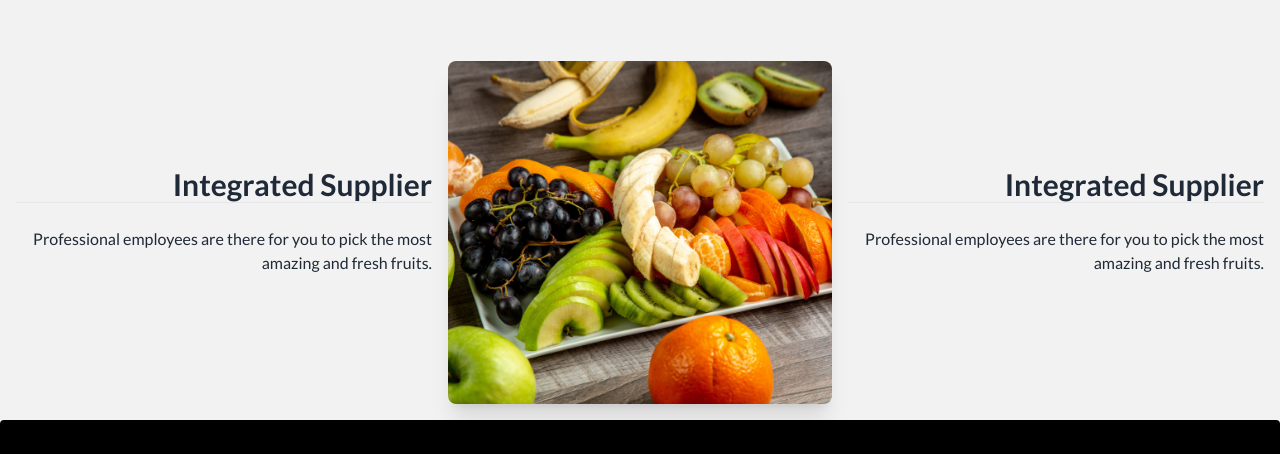
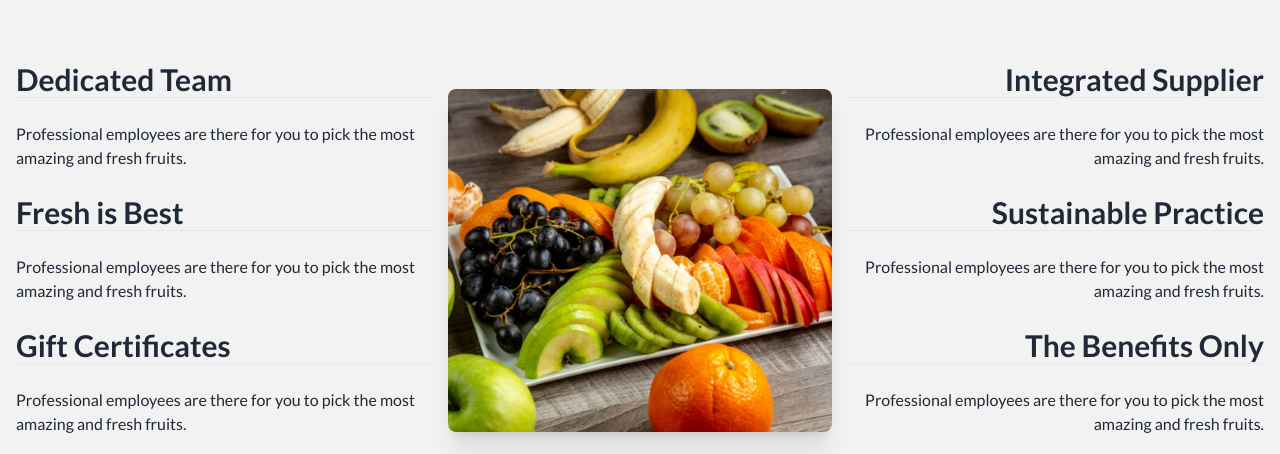
Before and after one commit to Nadiasharmin017/fruit-repo, a plain HTML site: page index.html in a window 1280 px wide. Shown: the part 2685-3139 px from the top of the page. Drawn offline with nearby package versions, Linux system fonts and the light colour scheme.

Commit message:
first commit

```diff
--- a/index.html
+++ b/index.html
@@ -356,23 +356,49 @@
 
 
                 <div class="hero-content flex-col lg:flex-row">
-
                   <div>
-                    <h1 class="text-3xl font-bold text-right">Integrated Supplier</h1>
-                    <hr class="line2">
-                    <p class="py-6 text-base text-right">Professional employees are there for you to pick the most amazing and fresh
+                  <div>
+                    <h1 class="text-3xl font-bold ">Dedicated Team</h1>
+                    <hr class="line1">
+                    <p class="py-6 text-base">Professional employees are there for you to pick the most amazing and fresh
                       fruits.</p>
                   </div>
+                  <div>
+                    <h1 class="text-3xl font-bold">Fresh is Best</h1>
+                    <hr class="line1">
+                    <p class="py-6 text-base">Professional employees are there for you to pick the most amazing and fresh
+                      fruits.</p>
+                  </div>
+                  <div>
+                    <h1 class="text-3xl font-bold">Gift Certificates</h1>
+                    <hr class="line1">
+                    <p class="py-6 text-base">Professional employees are there for you to pick the most amazing and fresh
+                      fruits.</p>
+                  </div>
+                  </div>
                   <img src="images/whychoose1.png" class="max-w-sm rounded-lg shadow-xl" />
+                  <div>
                   <div>
                     <h1 class="text-3xl font-bold text-right">Integrated Supplier</h1>
                     <hr class="line2">
                     <p class="py-6 text-base text-right">Professional employees are there for you to pick the most amazing and fresh
                       fruits.</p>
                 </div>
+                  <div>
+                    <h1 class="text-3xl font-bold text-right">Sustainable Practice</h1>
+                    <hr class="line2">
+                    <p class="py-6 text-base text-right">Professional employees are there for you to pick the most amazing and fresh
+                      fruits.</p>
+                </div>
+                  <div>
+                    <h1 class="text-3xl font-bold text-right">The Benefits Only</h1>
+                    <hr class="line2">
+                    <p class="py-6 text-base text-right">Professional employees are there for you to pick the most amazing and fresh
+                      fruits.</p>
+                </div>
 
               </div>
-
+        </div>
         </section>
 
 
```
